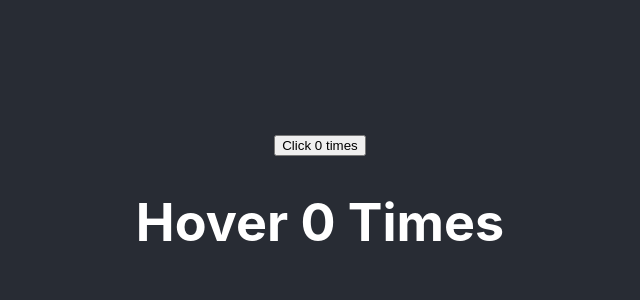
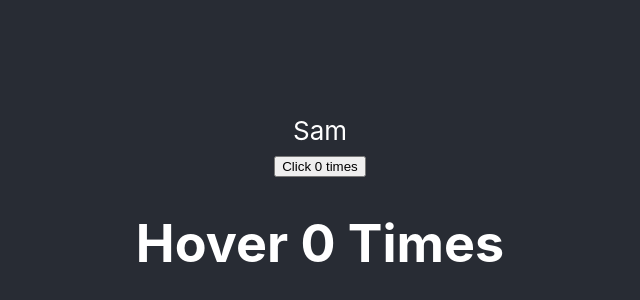
Before and after one commit to mizugakun/React_Begginer, a React (Create React App) app: page / in a window 1280 px wide. Shown: the part 188-488 px from the top of the page, without its empty margins (320-960 px from the left). Built offline with nearby package versions, Linux system fonts and the light colour scheme.

Commit message:
lesson-37-render-prop-pattern-part-2

```diff
--- a/src/App.js
+++ b/src/App.js
@@ -41,8 +41,11 @@ import ClickCounter03 from './components/35_HOC part 3/ClickCounter03';
 import HoverCount03 from './components/35_HOC part 3/HoverCount03';
 import ClickCounterTwo from './components/36_Render Props part 1/ClickCounterTwo';
 import HoverCountTwo from './components/36_Render Props part 1/HoverCountTwo';
-
-
+import User from './components/37_Render Props part 2/User';
+import NewCounter from './components/37_Render Props part 2/NewCounter';
+import NewCounter_children from './components/37_Render Props part 2/NewCounter_children';
+import ClickCounterTwo02 from './components/37_Render Props part 2/ClickCounterTwo02';
+import HoverCountTwo02 from './components/37_Render Props part 2/HoverCountTwo02';
 
 function App() {
   return (
@@ -137,8 +140,26 @@ function App() {
         {/* <ClickCounter03 name={'Sam'}/>
         <HoverCount03 name={'Sam'}/> */}
 
-        <ClickCounterTwo />
-        <HoverCountTwo />
+        {/* <ClickCounterTwo />
+        <HoverCountTwo /> */}
+
+        <User render={(isLoggedIn) => isLoggedIn ? "Sam" : "Guest"} />
+        <NewCounter render={(count, incrementCount) => (
+          <ClickCounterTwo02
+            count={count}
+            incrementCount={incrementCount}
+        />
+        )} />
+        <NewCounter_children>
+          {
+            (count, incrementCount) => (
+              <HoverCountTwo02
+                count={count}
+                incrementCount={incrementCount}
+              />
+            )
+          }
+        </NewCounter_children>
       </header>
     </div>
   );
--- /dev/null
+++ b/src/components/37_Render Props part 2/ClickCounterTwo02.js
@@ -0,0 +1,11 @@
+import React, { Component } from 'react'
+
+class ClickCounterTwo02 extends Component {
+    render() {
+        const {count, incrementCount} = this.props
+        return (
+           <button onClick={incrementCount}>Click {count} times</button>
+        )
+    }
+}
+export default ClickCounterTwo02
--- /dev/null
+++ b/src/components/37_Render Props part 2/HoverCountTwo02.js
@@ -0,0 +1,11 @@
+import React, { Component } from 'react'
+
+class HoverCountTwo02 extends Component {
+    render() {
+        const {count, incrementCount} = this.props
+        return (
+            <h1 onMouseOver={incrementCount}>Hover {count} Times</h1>
+        )
+    }
+}
+export default HoverCountTwo02
--- /dev/null
+++ b/src/components/37_Render Props part 2/NewCounter.js
@@ -0,0 +1,30 @@
+import React, { Component } from 'react'
+
+// this is a "container component" where we implement the common functionality
+// which is the state along with the count method
+class NewCounter extends Component {
+    constructor(props) {
+        super(props)
+
+        this.state = {
+             count: 0
+        }
+    }
+
+    // duplicate
+    incrementCount = () => {
+        this.setState (prevState => {
+            return {count: prevState.count + 1}
+        })
+    }
+
+    render() {
+        return (
+            <div>
+                {this.props.render(this.state.count, this.incrementCount)}
+            </div>
+        )
+    }
+}
+
+export default NewCounter
--- /dev/null
+++ b/src/components/37_Render Props part 2/NewCounter_children.js
@@ -0,0 +1,30 @@
+import React, { Component } from 'react'
+
+// this is a "container component" where we implement the common functionality
+// which is the state along with the count method
+class NewCounter_children extends Component {
+    constructor(props) {
+        super(props)
+
+        this.state = {
+             count: 0
+        }
+    }
+
+    // duplicate
+    incrementCount = () => {
+        this.setState (prevState => {
+            return {count: prevState.count + 1}
+        })
+    }
+
+    render() {
+        return (
+            <div>
+                {this.props.children(this.state.count, this.incrementCount)}
+            </div>
+        )
+    }
+}
+
+export default NewCounter_children
--- /dev/null
+++ b/src/components/37_Render Props part 2/User.js
@@ -0,0 +1,13 @@
+import React, { Component } from 'react'
+
+export class User extends Component {
+    render() {
+        return (
+            <div>
+                {this.props.render(true)}
+            </div>
+        )
+    }
+}
+
+export default User
```
Also changed, not shown: src/components/36_Render Props part 1/36_Render Props part 1.txt (deleted), src/components/36_Render Props part 1/36_Render Props.txt (added).
